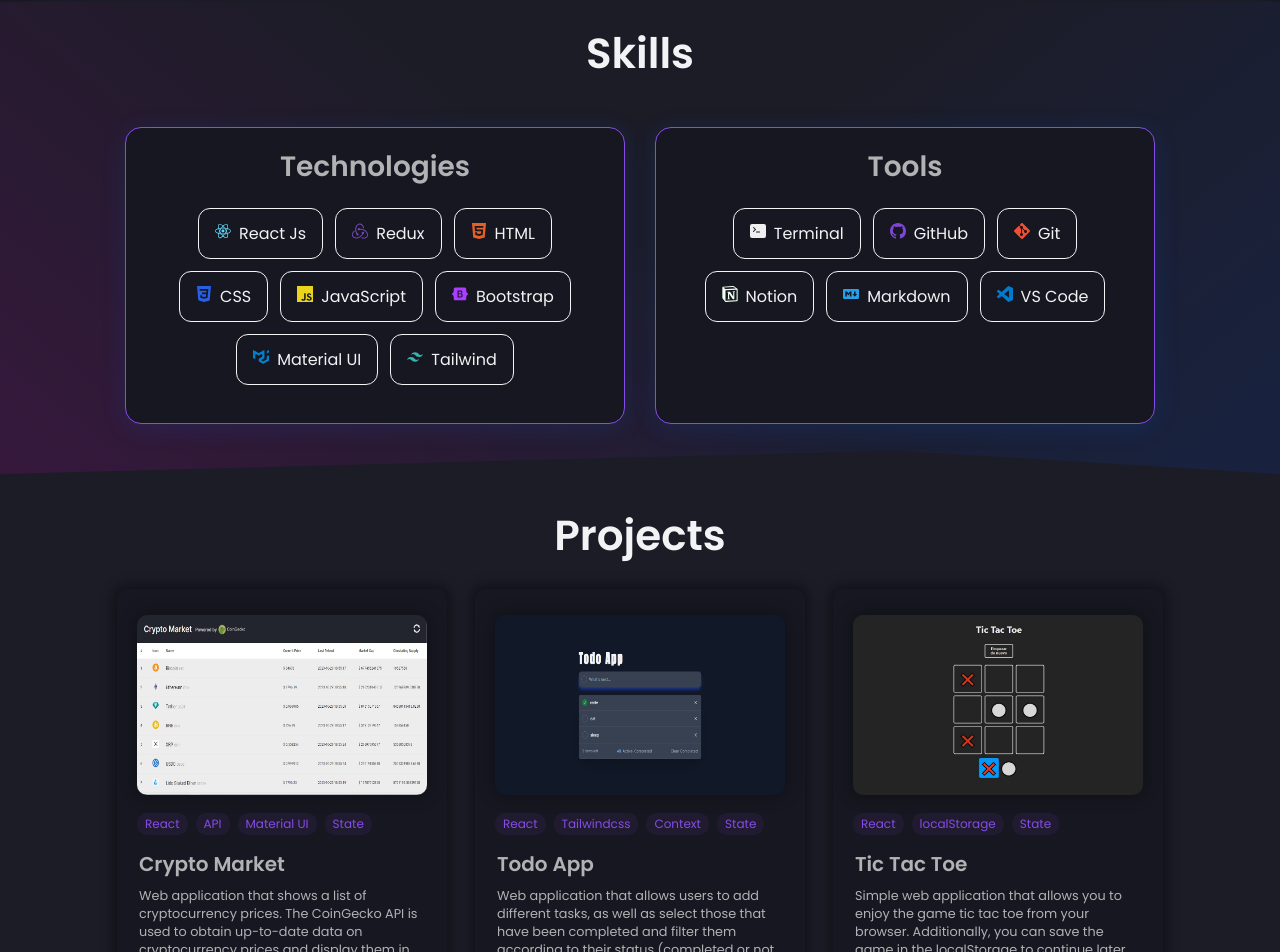
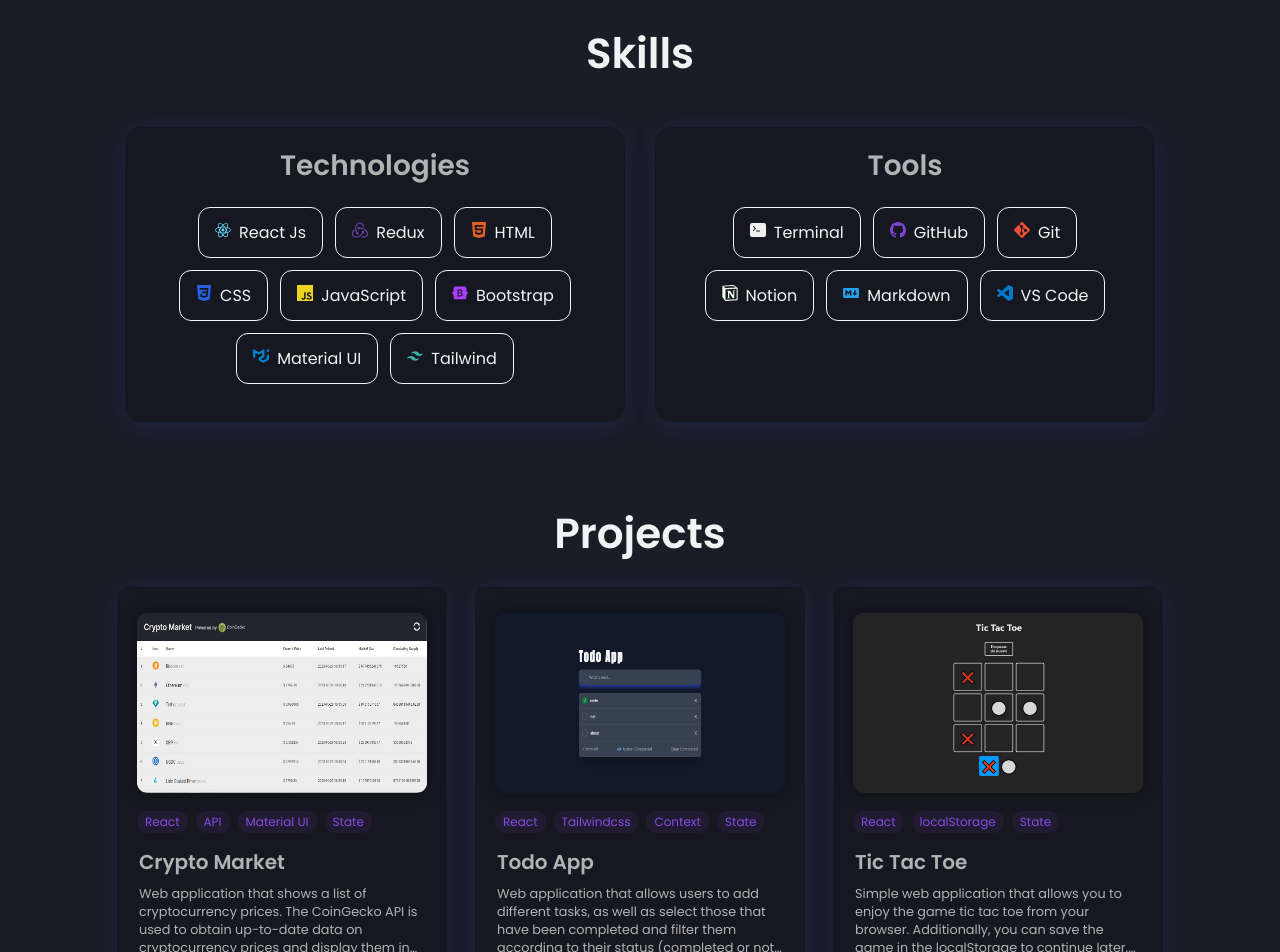
Before and after one commit to AdrianE121000/portfolio, a React (Vite) app: page / in a window 1280 px wide. Shown: the part 740-1692 px from the top of the page. Built offline with nearby package versions, Linux system fonts and the light colour scheme.

Commit message:
act styles

```diff
--- a/src/components/Cards/cards.css
+++ b/src/components/Cards/cards.css
@@ -3,7 +3,7 @@
     background-color: #171721;
     cursor: pointer;
     border-radius: 10px;
-    box-shadow: 0 0 12px 4px rgba(0, 0, 0, 0.4);
+    box-shadow: rgba(23, 92, 230, 0.15) 0px 4px 24px;
     overflow: hidden;
     padding: 26px 20px;
     display: flex;
@@ -72,7 +72,7 @@
     margin-top: 8px;
     display: -webkit-box;
     max-width: 100%;
-    -webkit-line-clamp: 5;
+    -webkit-line-clamp: 4;
     -webkit-box-orient: vertical;
     text-overflow: ellipsis;
 }
@@ -84,13 +84,6 @@
 }
 
 .viewProject {
-    /*width: 100%;
-    padding: 10px;
-    background-color: #FFFFFF;
-    font-size: 14px;
-    font-weight: 700;
-    border-radius: 10px;
-    cursor: pointer;*/
     background: #171721;
     border: 1.8px solid #854CE6;
     border-radius: 10px;
--- a/src/components/Contact/contact.css
+++ b/src/components/Contact/contact.css
@@ -100,4 +100,5 @@
     color: #F2F3F4;
     font-size: 18px;
     font-weight: 600;
+    cursor: pointer;
 }
--- a/src/components/Projects/projects.css
+++ b/src/components/Projects/projects.css
@@ -8,7 +8,6 @@
     position: relative;
     z-index: 1;
     align-items: center;
-    clip-path: polygon(0 0, 100% 0, 100% 100%, 100% 98%, 0 100%);
 }
 
 .wrapperProjects {
--- a/src/components/Skills/skills.css
+++ b/src/components/Skills/skills.css
@@ -5,14 +5,10 @@
     position: relative;
     z-index: 1;
     align-items: center;
-    background: linear-gradient(38.73deg,
-            rgba(204, 0, 187, 0.15) 0%,
-            rgba(201, 32, 184, 0) 50%),
-        linear-gradient(141.27deg,
-            rgba(0, 70, 209, 0) 50%,
-            rgba(0, 70, 209, 0.15) 100%);
+    background-color: linear-gradient(343.07deg,
+            rgba(132, 59, 206, 0.06) 5.71%,
+            rgba(132, 59, 206, 0) 64.83%);
     width: 100%;
-    clip-path: polygon(0 0, 100% 0, 100% 100%, 70% 95%, 0 100%);
 }
 
 .wrapperr {
@@ -57,7 +53,6 @@
     width: 100%;
     max-width: 500px;
     background: #171721;
-    border: 0.1px solid #854ce6;
     box-shadow: rgba(23, 92, 230, 0.15) 0px 4px 24px;
     border-radius: 16px;
     padding: 18px 36px;
--- a/src/components/heroSection/heroSection.css
+++ b/src/components/heroSection/heroSection.css
@@ -1,5 +1,7 @@
 .heroContainer {
-    background: #191924;
+    background-color: linear-gradient(343.07deg,
+            rgba(132, 59, 206, 0.06) 5.71%,
+            rgba(132, 59, 206, 0) 64.83%);
     display: flex;
     justify-content: center;
     position: relative;
@@ -14,8 +16,6 @@
     }
 
     z-index: 1;
-
-    clip-path: polygon(0 0, 100% 0, 100% 100%, 70% 95%, 0 100%);
 }
 
 .heroBg {
--- a/src/components/navbar/Navbar.jsx
+++ b/src/components/navbar/Navbar.jsx
@@ -1,6 +1,5 @@
 import React from 'react';
 import './navbar.css';
-import { DiCssdeck } from 'react-icons/di';
 import { FaBars } from 'react-icons/fa';
 import { FaTimes } from 'react-icons/fa';
 import { Bio } from '../../data/constants';
@@ -16,6 +15,7 @@
       <div className='navbarContainer'>
         <div>
           <a
+            href='#root'
             style={{
               display: 'flex',
               alignItems: 'center',
```
Also changed, not shown: 1 other file (tests, documents, lock files or other folders).
